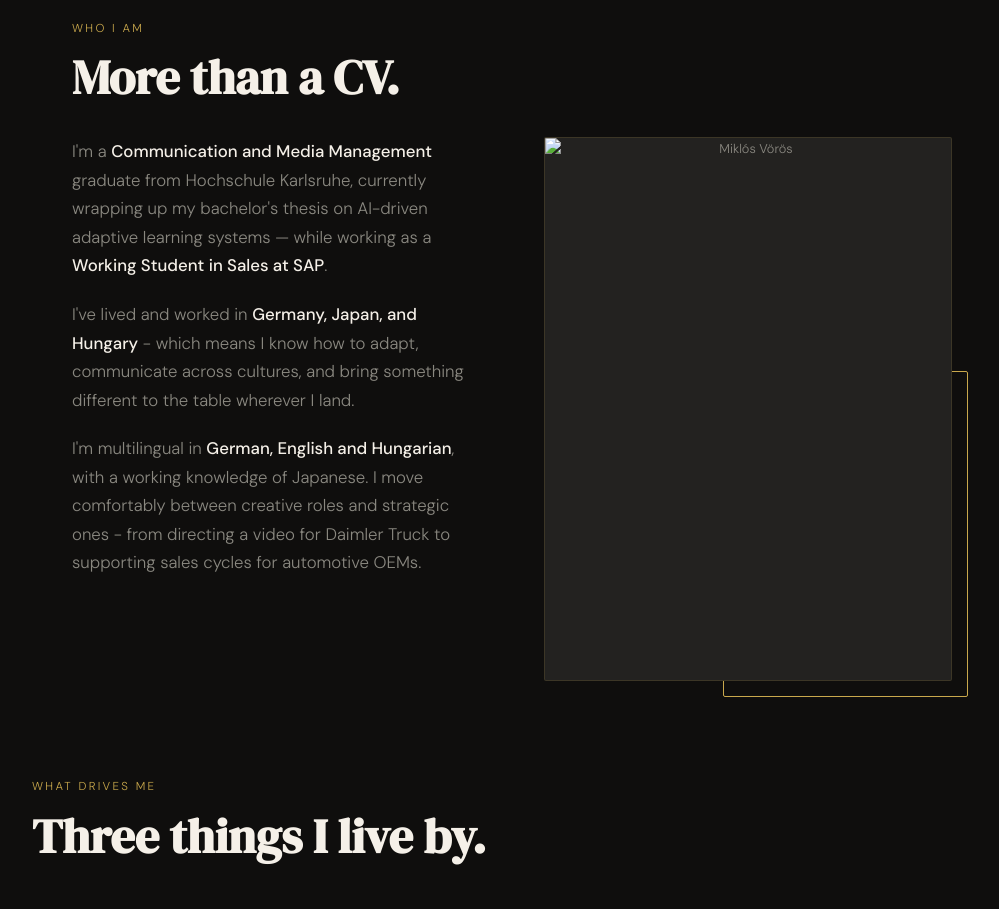
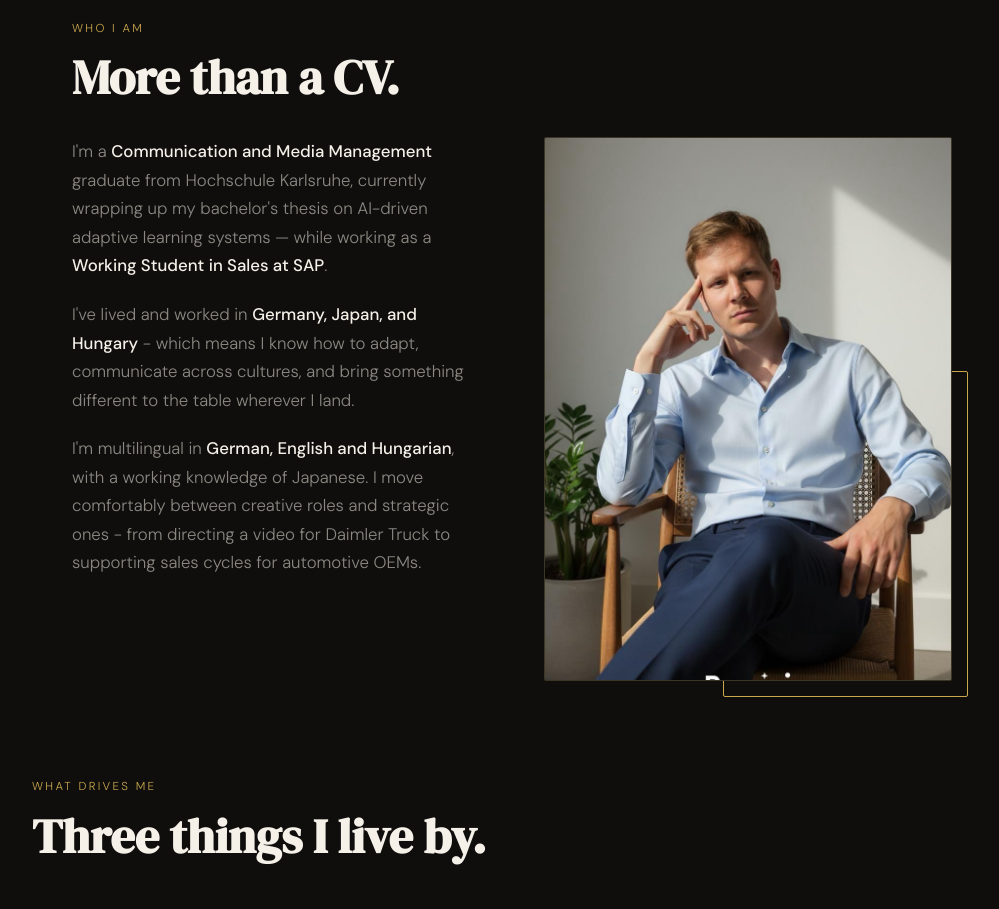
Before and after one commit to miklosvoeroes162/miklosvoeroes, a plain HTML site: page index.html in a window 1280 px wide. Shown: the part 1200-2109 px from the top of the page, without its empty margins (128-1127 px from the left). Drawn offline with Linux system fonts and the light colour scheme.

Commit message:
Update index.html

```diff
--- a/index.html
+++ b/index.html
@@ -616,7 +616,7 @@
         ══════════════════════════════════════════
       -->
       <div class="photo-frame">
-        <img src="1 (2)" alt="Miklós Vörös" id="profile-photo">
+        <img src="1 (2).jpeg" alt="Miklós Vörös" id="profile-photo">
 
       </div>
       <div class="photo-accent"></div>
```
